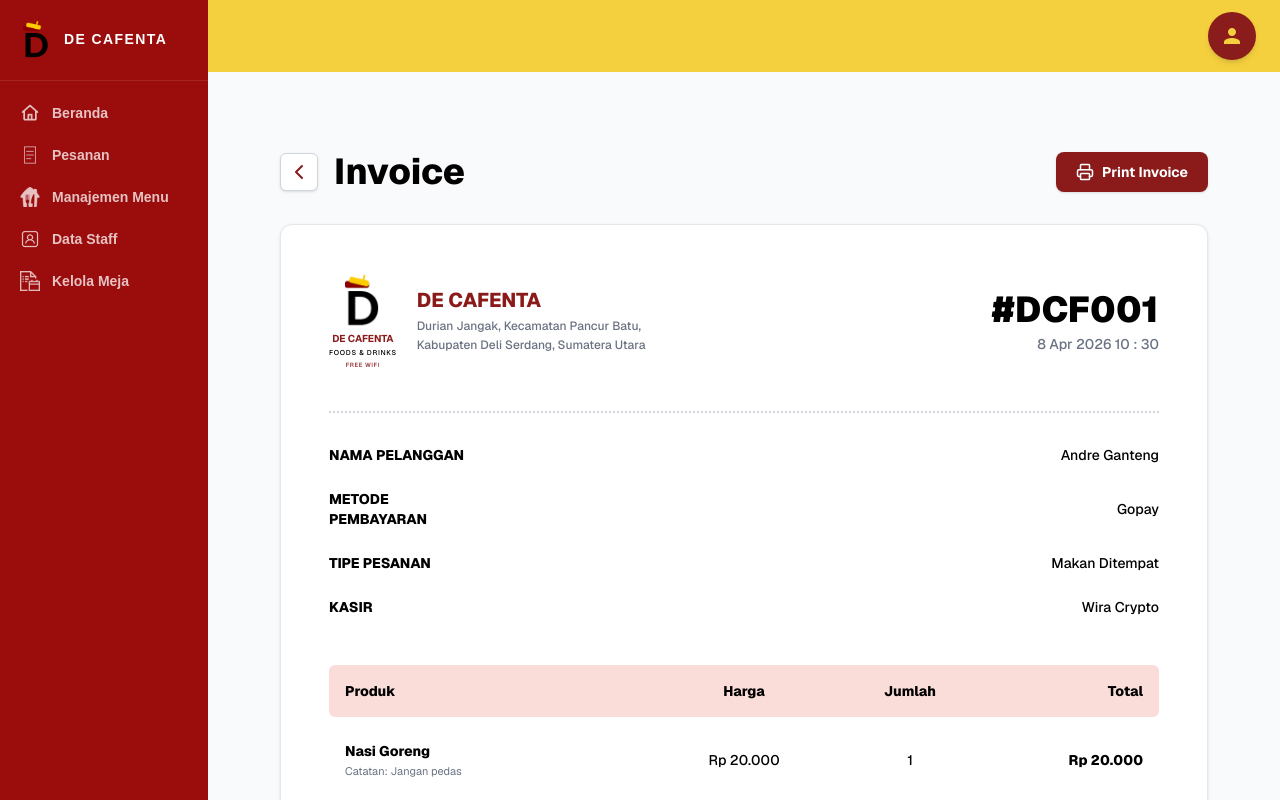
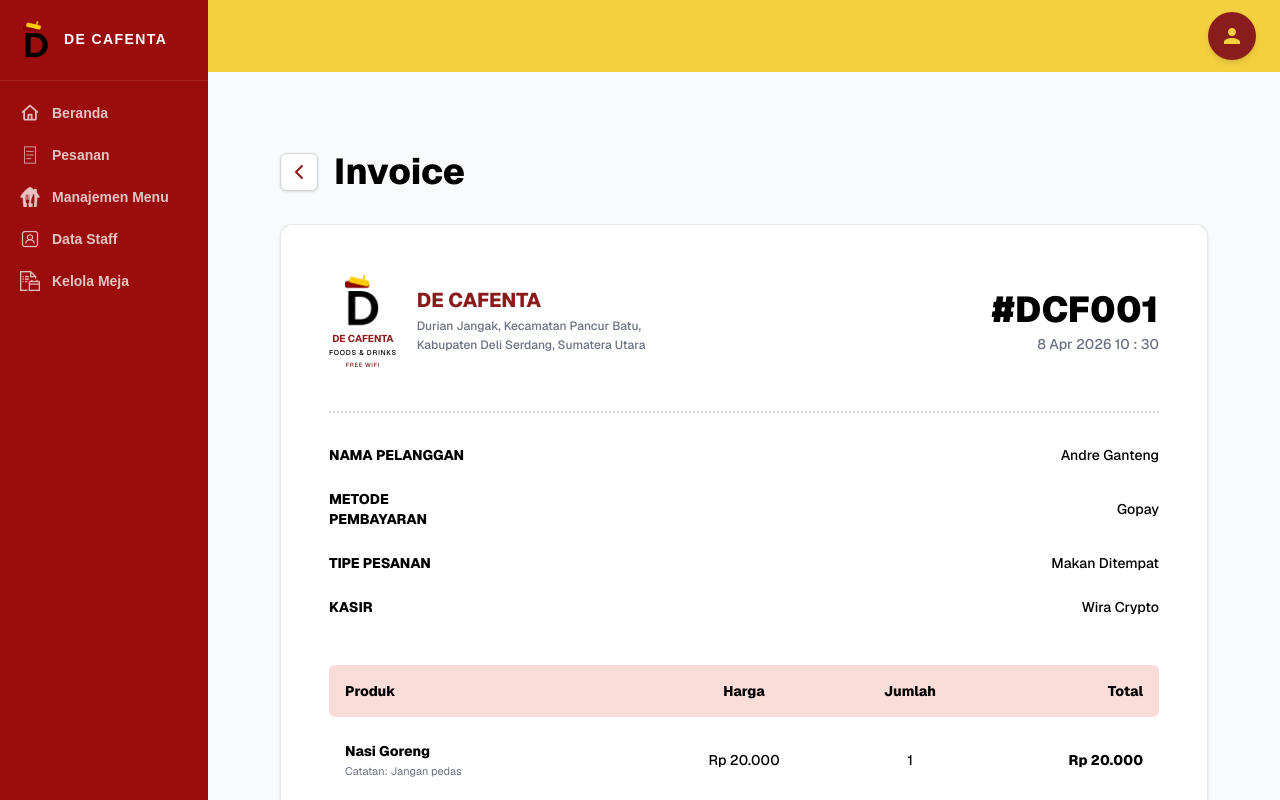
Before and after one commit to andrefarizi/Kafe-DeCafenta, a Next.js app: page /owner/invoice in a window 1280 px wide. Built offline with nearby package versions, Linux system fonts and the light colour scheme.

Commit message:
menghapus fitur invoice di owner

```diff
--- a/app/owner/invoice/page.tsx
+++ b/app/owner/invoice/page.tsx
@@ -32,11 +32,6 @@ export default function InvoiceFullPage() {
             </button>
             <h1 className="text-3xl md:text-4xl font-extrabold text-black">Invoice</h1>
           </div>
-
-          <button className="flex items-center space-x-2 bg-[#8B1A1A] hover:bg-red-900 text-white px-5 py-2.5 rounded-lg font-bold text-sm transition-colors shadow-sm">
-            <Printer size={18} />
-            <span>Print Invoice</span>
-          </button>
         </div>
 
         {/* --- INVOICE CARD --- */}
```
